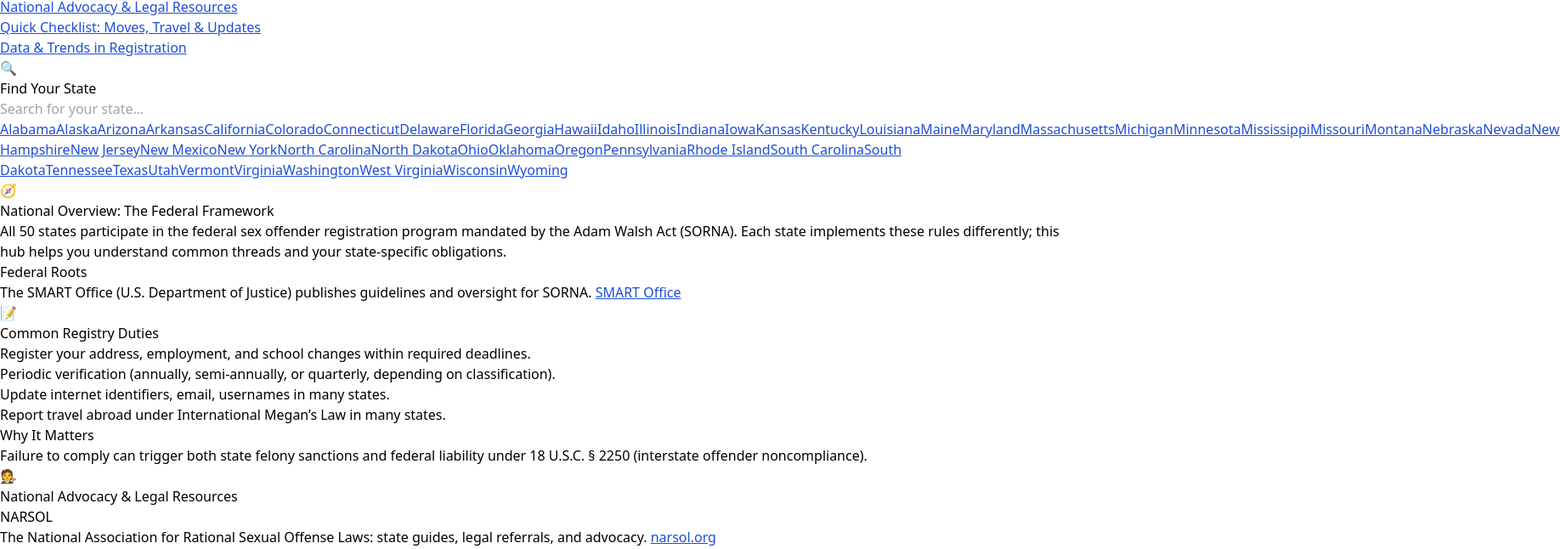
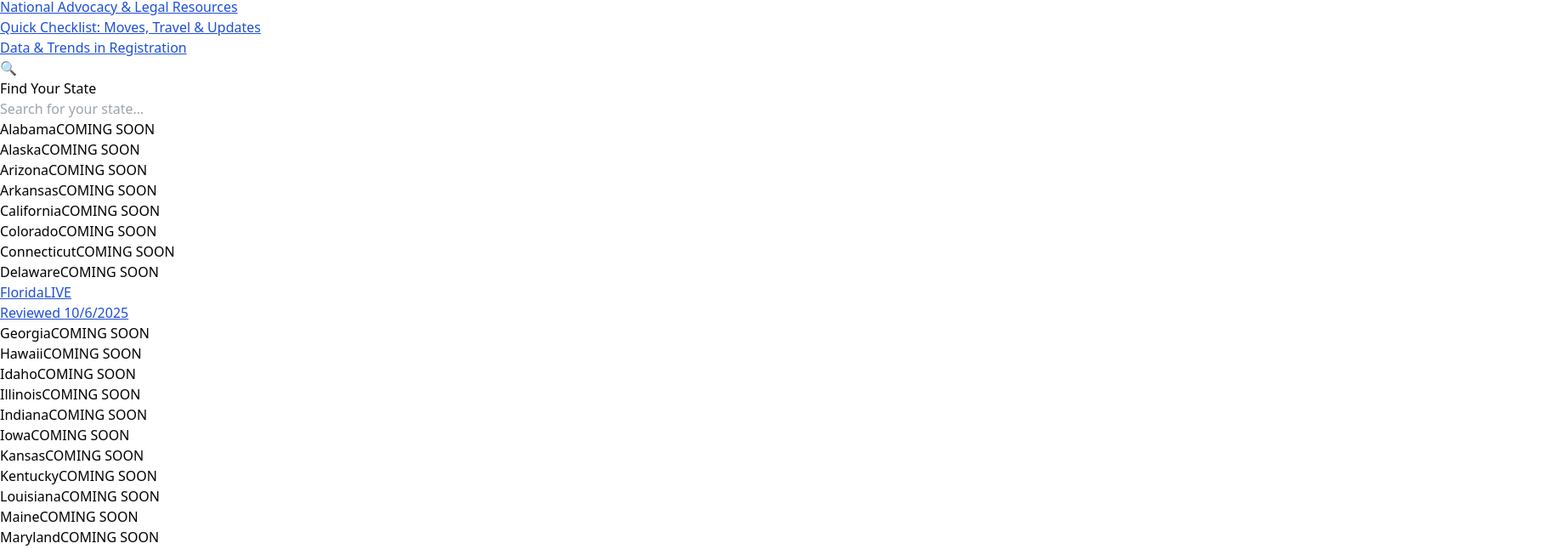
Before and after one commit to projectsolarrecon/Solar, a React (Vite) app: page /resources/state-registry in a window 1280 px wide. Shown: the part 3318-3964 px from the top of the page at 85% size, 1836 px wide, since content can reach past the window. Built offline with nearby package versions, Linux system fonts and the light colour scheme.

Commit message:
Update StateRegistryHubList.tsx

```diff
--- a/src/components/solar/StateRegistryHubList.tsx
+++ b/src/components/solar/StateRegistryHubList.tsx
@@ -1,106 +1,107 @@
-import React, { useState, useEffect } from "react";
+import React, { useMemo, useState } from "react";
 import { Link } from "react-router-dom";
 
-interface StateSummary {
+type StateFile = {
   state: string;
-  lastReviewedUTC: string;
+  lastReviewedUTC?: string;
+};
+
+const ALL_STATES = [
+  "Alabama","Alaska","Arizona","Arkansas","California","Colorado","Connecticut","Delaware",
+  "Florida","Georgia","Hawaii","Idaho","Illinois","Indiana","Iowa","Kansas","Kentucky","Louisiana",
+  "Maine","Maryland","Massachusetts","Michigan","Minnesota","Mississippi","Missouri","Montana",
+  "Nebraska","Nevada","New Hampshire","New Jersey","New Mexico","New York","North Carolina",
+  "North Dakota","Ohio","Oklahoma","Oregon","Pennsylvania","Rhode Island","South Carolina",
+  "South Dakota","Tennessee","Texas","Utah","Vermont","Virginia","Washington","West Virginia",
+  "Wisconsin","Wyoming"
+];
+
+// Keep URL slugs consistent with your dynamic state page route
+function toSlug(name: string) {
+  return name.toLowerCase().replace(/\s+/g, "-");
 }
 
 export default function StateRegistryHubList(): JSX.Element {
   const [search, setSearch] = useState("");
-  const [states, setStates] = useState<StateSummary[]>([]);
 
-  useEffect(() => {
-    // Static list of states — corresponding JSON filenames (e.g. "fl.json", "tn.json", etc.)
-    const list: StateSummary[] = [
-      { state: "Alabama", lastReviewedUTC: "" },
-      { state: "Alaska", lastReviewedUTC: "" },
-      { state: "Arizona", lastReviewedUTC: "" },
-      { state: "Arkansas", lastReviewedUTC: "" },
-      { state: "California", lastReviewedUTC: "" },
-      { state: "Colorado", lastReviewedUTC: "" },
-      { state: "Connecticut", lastReviewedUTC: "" },
-      { state: "Delaware", lastReviewedUTC: "" },
-      { state: "Florida", lastReviewedUTC: "" },
-      { state: "Georgia", lastReviewedUTC: "" },
-      { state: "Hawaii", lastReviewedUTC: "" },
-      { state: "Idaho", lastReviewedUTC: "" },
-      { state: "Illinois", lastReviewedUTC: "" },
-      { state: "Indiana", lastReviewedUTC: "" },
-      { state: "Iowa", lastReviewedUTC: "" },
-      { state: "Kansas", lastReviewedUTC: "" },
-      { state: "Kentucky", lastReviewedUTC: "" },
-      { state: "Louisiana", lastReviewedUTC: "" },
-      { state: "Maine", lastReviewedUTC: "" },
-      { state: "Maryland", lastReviewedUTC: "" },
-      { state: "Massachusetts", lastReviewedUTC: "" },
-      { state: "Michigan", lastReviewedUTC: "" },
-      { state: "Minnesota", lastReviewedUTC: "" },
-      { state: "Mississippi", lastReviewedUTC: "" },
-      { state: "Missouri", lastReviewedUTC: "" },
-      { state: "Montana", lastReviewedUTC: "" },
-      { state: "Nebraska", lastReviewedUTC: "" },
-      { state: "Nevada", lastReviewedUTC: "" },
-      { state: "New Hampshire", lastReviewedUTC: "" },
-      { state: "New Jersey", lastReviewedUTC: "" },
-      { state: "New Mexico", lastReviewedUTC: "" },
-      { state: "New York", lastReviewedUTC: "" },
-      { state: "North Carolina", lastReviewedUTC: "" },
-      { state: "North Dakota", lastReviewedUTC: "" },
-      { state: "Ohio", lastReviewedUTC: "" },
-      { state: "Oklahoma", lastReviewedUTC: "" },
-      { state: "Oregon", lastReviewedUTC: "" },
-      { state: "Pennsylvania", lastReviewedUTC: "" },
-      { state: "Rhode Island", lastReviewedUTC: "" },
-      { state: "South Carolina", lastReviewedUTC: "" },
-      { state: "South Dakota", lastReviewedUTC: "" },
-      { state: "Tennessee", lastReviewedUTC: "" },
-      { state: "Texas", lastReviewedUTC: "" },
-      { state: "Utah", lastReviewedUTC: "" },
-      { state: "Vermont", lastReviewedUTC: "" },
-      { state: "Virginia", lastReviewedUTC: "" },
-      { state: "Washington", lastReviewedUTC: "" },
-      { state: "West Virginia", lastReviewedUTC: "" },
-      { state: "Wisconsin", lastReviewedUTC: "" },
-      { state: "Wyoming", lastReviewedUTC: "" }
-    ];
-    setStates(list);
-  }, []);
+  // 1) Import every JSON in /src/data/state-registry at build time
+  //    NOTE: this path is relative to THIS file: src/components/solar/StateRegistryHubList.tsx
+  const files = import.meta.glob<StateFile>("../../data/state-registry/*.json", { eager: true });
 
-  const filtered = states.filter(s =>
-    s.state.toLowerCase().includes(search.toLowerCase())
+  // 2) Build a quick lookup: state name -> { lastReviewedUTC, codeFromFilename }
+  const liveMap = useMemo(() => {
+    const map = new Map<string, { lastReviewedUTC?: string; code: string }>();
+    for (const [path, mod] of Object.entries(files)) {
+      const data = (mod as any) as StateFile; // JSON modules load as the parsed object
+      if (!data?.state) continue;
+      // Extract "fl" from ".../fl.json"
+      const code = path.split("/").pop()!.replace(".json", "");
+      map.set(data.state, { lastReviewedUTC: data.lastReviewedUTC, code });
+    }
+    return map;
+  }, [files]);
+
+  // 3) Filter the full list by search
+  const filtered = ALL_STATES.filter((name) =>
+    name.toLowerCase().includes(search.toLowerCase())
   );
 
   return (
     <div className="w-full">
-      {/* Search Box */}
+      {/* Search */}
       <div className="mb-4 flex justify-center">
         <input
           type="text"
-          placeholder="Search for your state..."
+          placeholder="Search for your state…"
           className="border border-slate-300 rounded-lg p-2 w-full max-w-md shadow-sm focus:ring focus:ring-slate-200"
           value={search}
           onChange={(e) => setSearch(e.target.value)}
+          aria-label="Search states"
         />
       </div>
 
-      {/* State Grid */}
+      {/* Grid */}
       <div className="grid grid-cols-2 sm:grid-cols-3 md:grid-cols-4 lg:grid-cols-5 gap-3">
-        {filtered.map((s) => {
-          const slug = s.state.toLowerCase().replace(/\s+/g, "-");
+        {filtered.map((name) => {
+          const hit = liveMap.get(name);
+          const slug = toSlug(name);
+
+          if (hit) {
+            // LIVE card with link
             return (
               <Link
-              key={s.state}
+                key={name}
                 to={`/resources/state-registry/states/${slug}`}
-              className="block bg-white border border-slate-200 rounded-lg shadow-sm hover:shadow-md p-3 text-center hover:bg-slate-50 transition"
+                className="block bg-white border border-slate-200 rounded-lg shadow-sm hover:shadow-md p-3 transition hover:bg-slate-50"
               >
-              <span className="font-semibold text-slate-800">{s.state}</span>
-              {s.lastReviewedUTC && (
+                <div className="flex items-center justify-between">
+                  <span className="font-semibold text-slate-800">{name}</span>
+                  <span className="text-[10px] px-2 py-0.5 rounded-full bg-emerald-100 text-emerald-700">
+                    LIVE
+                  </span>
+                </div>
+                {hit.lastReviewedUTC && (
                   <p className="text-xs text-slate-500 mt-1">
-                  Reviewed {new Date(s.lastReviewedUTC).toLocaleDateString()}
+                    Reviewed {new Date(hit.lastReviewedUTC).toLocaleDateString()}
                   </p>
                 )}
               </Link>
+            );
+          }
+
+          // Coming soon (no link)
+          return (
+            <div
+              key={name}
+              className="bg-white border border-slate-200 rounded-lg shadow-sm p-3 opacity-80"
+            >
+              <div className="flex items-center justify-between">
+                <span className="font-semibold text-slate-800">{name}</span>
+                <span className="text-[10px] px-2 py-0.5 rounded-full bg-amber-100 text-amber-700">
+                  COMING SOON
+                </span>
+              </div>
+            </div>
           );
         })}
       </div>
```
Lines whose indentation alone changed are shown as unchanged.
